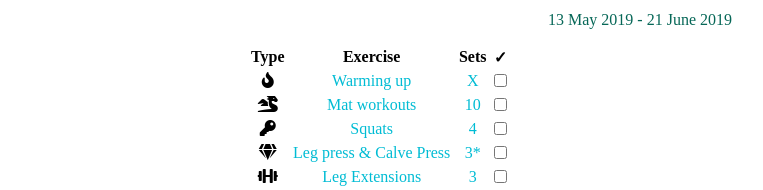
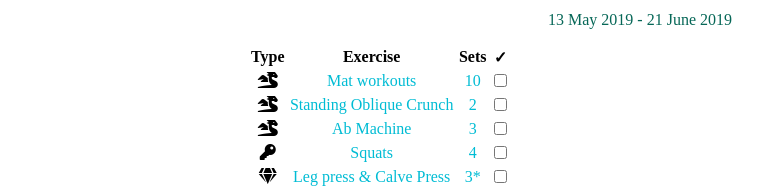
Before and after one commit to retlawk/Gym, an Angular app: page /lower in a window 1280 px wide. Shown: the part 186-376 px from the top of the page, without its empty margins (0-763 px from the left). Built offline with nearby package versions, Linux system fonts and the light colour scheme; what angular-bootstrap-md, ngx-echarts would draw is missing.

Commit message:
#master - checkbox bug fixes.

```diff
--- a/src/app/components/lower/lower.component.html
+++ b/src/app/components/lower/lower.component.html
@@ -17,14 +17,14 @@
     <tbody>
       <tr>
         <td>
-          <i class="fas fa-fire cyan-text mb-2"></i>
+          <i class="fas fa-dragon cyan-text mb-2"></i>
         </td>
         <td>
           <label style="color:rgb(0,188,212); font-weight: 500;">
-            Warming up
+            Mat workouts
           </label>
         </td>
-        <td style="color:rgb(0,188,212); font-weight: 500;">X</td>
+        <td style="color:rgb(0,188,212); font-weight: 500;">10</td>
         <th scope="row">
           <div class="custom-control custom-checkbox">
             <input type="checkbox" class="custom-control-input" id="tableDefaultCheck1">
@@ -38,10 +38,27 @@
         </td>
         <td>
           <label style="color:rgb(0,188,212); font-weight: 500;">
-            Mat workouts
+            Standing Oblique Crunch
           </label>
         </td>
-        <td style="color:rgb(0,188,212); font-weight: 500;">10</td>
+        <td style="color:rgb(0,188,212); font-weight: 500;">2</td>
+        <th scope="row">
+          <div class="custom-control custom-checkbox">
+            <input type="checkbox" class="custom-control-input" id="tableDefaultCheck2">
+            <label class="custom-control-label" for="tableDefaultCheck2"></label>
+          </div>
+        </th>
+      </tr>
+      <tr>
+        <td>
+          <i class="fas fa-dragon cyan-text mb-2"></i>
+        </td>
+        <td>
+          <label style="color:rgb(0,188,212); font-weight: 500;">
+            Ab Machine
+          </label>
+        </td>
+        <td style="color:rgb(0,188,212); font-weight: 500;">3</td>
         <th scope="row">
           <div class="custom-control custom-checkbox">
             <input type="checkbox" class="custom-control-input" id="tableDefaultCheck3">
@@ -61,8 +78,8 @@
         <td style="color:rgb(0,188,212); font-weight: 500;">4</td>
         <th scope="row">
           <div class="custom-control custom-checkbox">
-            <input type="checkbox" class="custom-control-input" id="tableDefaultCheck6">
-            <label class="custom-control-label" for="tableDefaultCheck6"></label>
+            <input type="checkbox" class="custom-control-input" id="tableDefaultCheck4">
+            <label class="custom-control-label" for="tableDefaultCheck4"></label>
           </div>
         </th>
       </tr>
@@ -78,8 +95,8 @@
         <td style="color:rgb(0,188,212); font-weight: 500;">3*</td>
         <th scope="row">
           <div class="custom-control custom-checkbox">
-            <input type="checkbox" class="custom-control-input" id="tableDefaultCheck7">
-            <label class="custom-control-label" for="tableDefaultCheck7"></label>
+            <input type="checkbox" class="custom-control-input" id="tableDefaultCheck5">
+            <label class="custom-control-label" for="tableDefaultCheck5"></label>
           </div>
         </th>
       </tr>
@@ -95,8 +112,8 @@
         <td style="color:rgb(0,188,212); font-weight: 500;">3</td>
         <th scope="row">
           <div class="custom-control custom-checkbox">
-            <input type="checkbox" class="custom-control-input" id="tableDefaultCheck7">
-            <label class="custom-control-label" for="tableDefaultCheck7"></label>
+            <input type="checkbox" class="custom-control-input" id="tableDefaultCheck6">
+            <label class="custom-control-label" for="tableDefaultCheck6"></label>
           </div>
         </th>
       </tr>
@@ -112,8 +129,8 @@
         <td style="color:rgb(0,188,212); font-weight: 500;">4</td>
         <th scope="row">
           <div class="custom-control custom-checkbox">
-            <input type="checkbox" class="custom-control-input" id="tableDefaultCheck8">
-            <label class="custom-control-label" for="tableDefaultCheck8"></label>
+            <input type="checkbox" class="custom-control-input" id="tableDefaultCheck7">
+            <label class="custom-control-label" for="tableDefaultCheck7"></label>
           </div>
         </th>
       </tr>
@@ -163,8 +180,8 @@
         <td style="color:rgb(0,188,212); font-weight: 500;">3</td>
         <th scope="row">
           <div class="custom-control custom-checkbox">
-            <input type="checkbox" class="custom-control-input" id="tableDefaultCheck9">
-            <label class="custom-control-label" for="tableDefaultCheck9"></label>
+            <input type="checkbox" class="custom-control-input" id="tableDefaultCheck10">
+            <label class="custom-control-label" for="tableDefaultCheck10"></label>
           </div>
         </th>
       </tr>
@@ -180,8 +197,8 @@
         <td style="color:rgb(0,188,212); font-weight: 500;">∞</td>
         <th scope="row">
           <div class="custom-control custom-checkbox">
-            <input type="checkbox" class="custom-control-input" id="tableDefaultCheck10">
-            <label class="custom-control-label" for="tableDefaultCheck10"></label>
+            <input type="checkbox" class="custom-control-input" id="tableDefaultCheck11">
+            <label class="custom-control-label" for="tableDefaultCheck11"></label>
           </div>
         </th>
       </tr>
```
Also changed, not shown: 5 other files (tests, documents, lock files or other folders).
